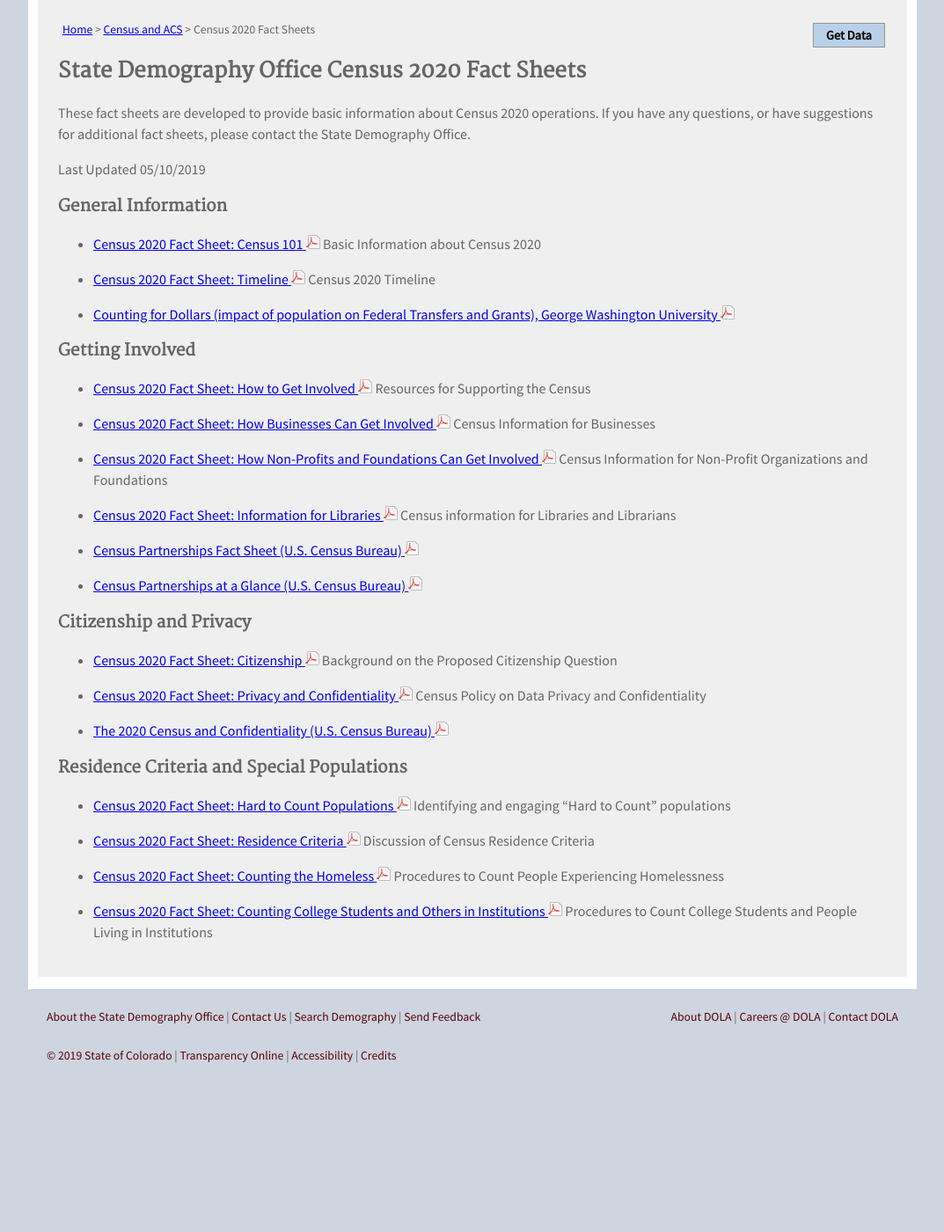
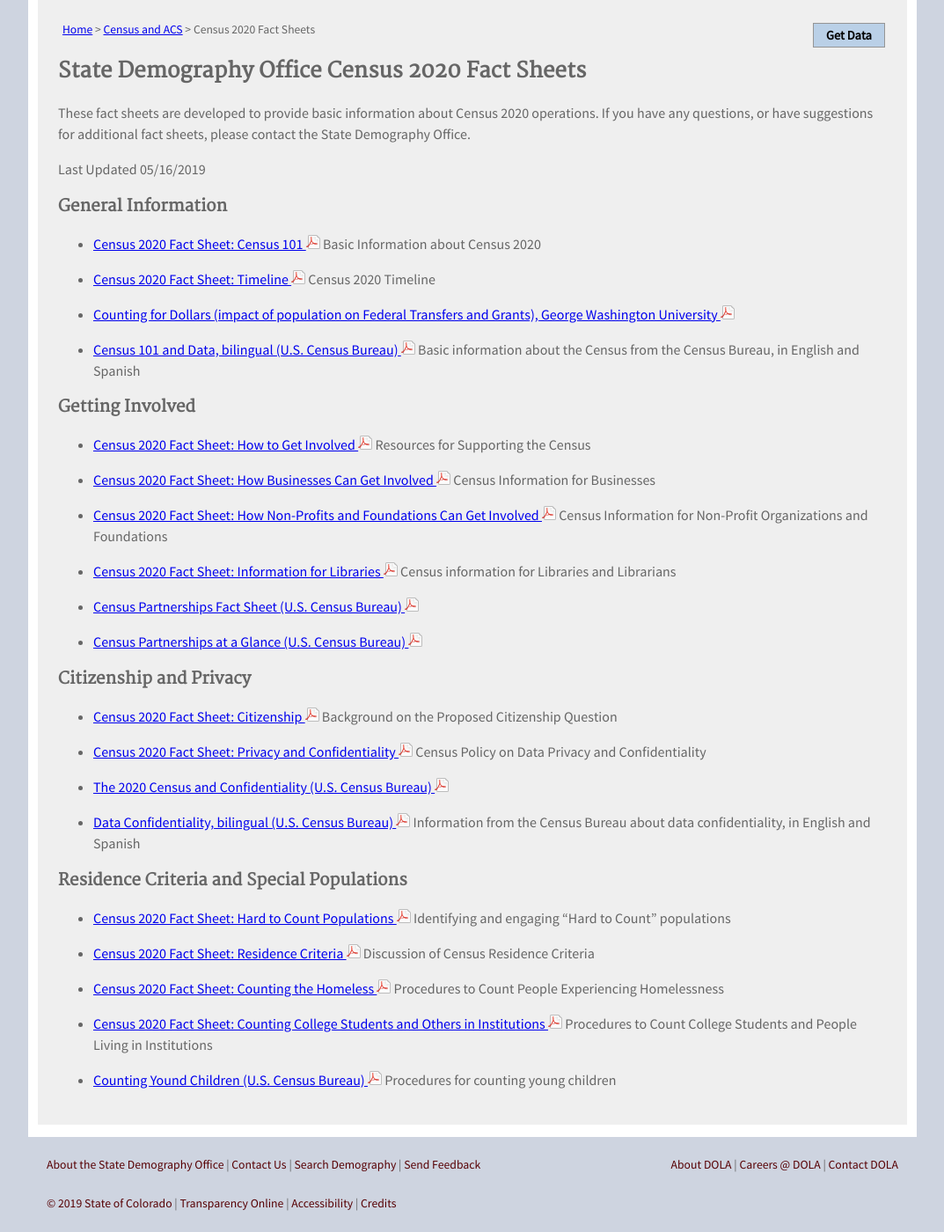
Before and after one commit to TBleess/Website_New, a Jekyll site: the page built from pages/5_CensusACS/2020-factsheets.md, in a window 1280 px wide and 1400 px high, scrolled down 288 px. Shown: the whole window at 88% size, without its empty margins (103-1176 px from the left). Built offline with Jekyll 4.4.1, drawn with Linux system fonts in a browser that asks for light colours; before the commit the page ends 1520 px from its top, so only the background shows below that.

Commit message:
Update 2020-factsheets.md

```diff
--- a/pages/5_CensusACS/2020-factsheets.md
+++ b/pages/5_CensusACS/2020-factsheets.md
@@ -11,7 +11,7 @@ These fact sheets are developed to provide basic information about Census 2020 o
 for additional fact sheets, please contact the State Demography Office.
 
 
-Last Updated 05/10/2019
+Last Updated 05/16/2019
 
 ### General Information
 
@@ -20,6 +20,8 @@ Last Updated 05/10/2019
 * [Census 2020 Fact Sheet: Timeline  ![pdf](/images/page_white_acrobat.png 'download pdf file')](https://drive.google.com/open?id=1e7G3DxlOETABoLzSm2KpiQrC3UVK_tI1) Census 2020 Timeline
 
 *	[Counting for Dollars (impact of population on Federal Transfers and Grants), George Washington University ![pdf](/images/page_white_acrobat.png 'download pdf file')](https://gwipp.gwu.edu/sites/g/files/zaxdzs2181/f/downloads/IPP-1819-3%20CountingforDollars_CO.pdf)
+
+* [Census 101 and Data, bilingual (U.S. Census Bureau) ![pdf](/images/page_white_acrobat.png 'download pdf file')](https://drive.google.com/open?id=1JtpX8LT311ZGr_6ZW-gPPZVM9jfTEMAP) Basic information about the Census  from the Census Bureau, in English and Spanish
 
 ### Getting Involved
 
@@ -43,6 +45,8 @@ Last Updated 05/10/2019
 
 * [The 2020 Census and Confidentiality (U.S. Census Bureau) ![pdf](/images/page_white_acrobat.png 'download pdf file')](https://www.census.gov/content/dam/Census/library/factsheets/2019/comm/2020-confidentiality-factsheet.pdf)
 
+* [Data Confidentiality, bilingual (U.S. Census Bureau) ![pdf](/images/page_white_acrobat.png 'download pdf file')](https://drive.google.com/open?id=1kJBs7JmmuV80T-XakFRl98ohND7qYN6L) Information from the Census Bureau about data confidentiality, in English and Spanish
+
 
 ### Residence Criteria and Special Populations
 
@@ -53,3 +57,5 @@ Last Updated 05/10/2019
 * [Census 2020 Fact Sheet: Counting the Homeless  ![pdf](/images/page_white_acrobat.png 'download pdf file')](https://drive.google.com/open?id=13ByTLcA6K2eusbxzojrbb7EbxbvCZIM-) Procedures to Count People Experiencing Homelessness
 
 * [Census 2020 Fact Sheet: Counting College Students and Others in Institutions  ![pdf](/images/page_white_acrobat.png 'download pdf file')](https://drive.google.com/open?id=1nHo3O3VYkinLzdxhGP0Qr4sRhhdAG1Qd) Procedures to Count College Students and People Living in Institutions
+
+* [Counting Yound Children (U.S. Census Bureau) ![pdf](/images/page_white_acrobat.png 'download pdf file')](https://drive.google.com/open?id=1BHpiGpndrH6sBKVnVvQ3JnXygjiszbZy) Procedures for counting young children
```
